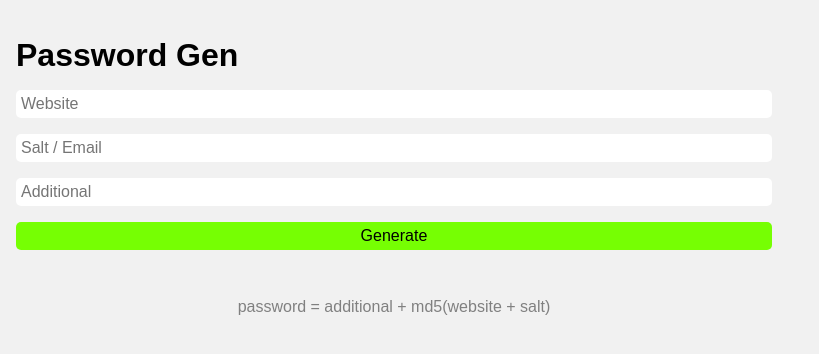
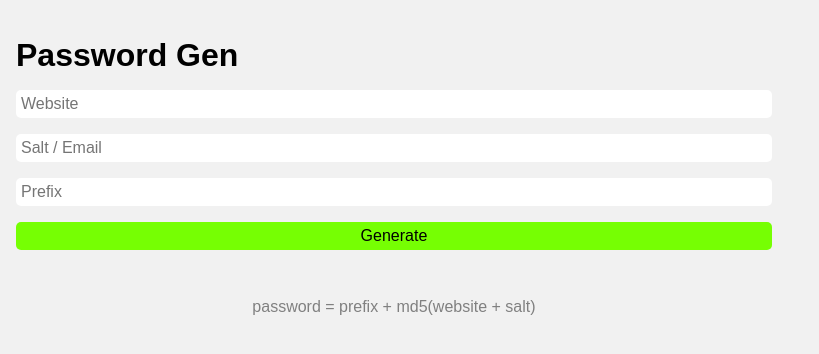
Before and after one commit to wenyuzhao/wenyuzhao.github.io, a Jekyll site: the page password.html, which Jekyll copies as it is, in a window 1280 px wide. Shown: the top 354 px of the page, without its empty margins (0-819 px from the left). Built offline with Jekyll 4.4.1, drawn with Linux system fonts in a browser that asks for light colours; Markdown is read by kramdown in place of the engine named in the settings.

Commit message:
Update password.html

```diff
--- a/password.html
+++ b/password.html
@@ -30,7 +30,7 @@
             main *:last-child {
                 margin-bottom: 0;
             }
-            main input[type=text] {
+            main input[type=text], main input[type=password] {
                 background-color: white;
                 border: none;
                 border-radius: 5px;
@@ -64,7 +64,7 @@
                 justify-content: space-between;
                 align-items: flex-end;
             }
-            .saved-item .detail .salt-additional {
+            .saved-item .detail .salt-prefix {
                 font-size: 0.7rem;
                 color: gray;
             }
@@ -84,7 +84,7 @@
                 equal(a, b) {
                     return a.website.toLowerCase() === b.website.toLowerCase() &&
                            a.salt === b.salt &&
-                           a.additional === b.additional;
+                           a.prefix === b.prefix;
                 },
                 set(password) {
                     var passwords = PasswordStorage.getAll();
@@ -99,7 +99,7 @@
                 }
             };
             function promptPassword(data) {
-                window.prompt(`${data.website} ${data.salt}  ${data.additional}`, data.password);
+                window.prompt(`${data.website} ${data.salt}  ${data.prefix}`, data.password);
             }
             function setLastInput(data) {
                 localStorage.lastInput = JSON.stringify(data);;
@@ -112,7 +112,7 @@
                 if (getLastInput()) {
                     var lastInput = getLastInput();
                     document.querySelector('#salt').value = lastInput.salt;
-                    document.querySelector('#additional').value = lastInput.additional;
+                    document.querySelector('#prefix').value = lastInput.prefix;
                 }
 
                 var items = document.querySelectorAll('.saved-item');
@@ -121,7 +121,7 @@
                 PasswordStorage.getAll().forEach(function(p) {
                     var handleSelect = function() { promptPassword(p) };
                     var handleDelete = function() {
-	                    if (window.confirm(`Delete ${p.website} ${p.salt}  ${p.additional}`)) {
+	                    if (window.confirm(`Delete ${p.website} ${p.salt}  ${p.prefix}`)) {
 	                        PasswordStorage.remove(p);
 	                        updateUI();
 	                    }
@@ -141,12 +141,12 @@
 	                node.appendChild(detail);
 
                     var salt_add = document.createElement("span");
-	                salt_add.className = "salt-additional";
+	                salt_add.className = "salt-prefix";
                     salt_add.innerText = 'show-detail';
                     salt_add.style.textDecoration = 'underline';
                     salt_add.onclick = function() {
                         if (salt_add.innerText === 'show-detail') {
-                            salt_add.innerText = `${p.salt}  ${p.additional}`;
+                            salt_add.innerText = `${p.salt}  ${p.prefix}`;
                             salt_add.style.textDecoration = 'none';
                         } else {
                             salt_add.innerText = 'show-detail';
@@ -170,12 +170,12 @@
                 var data = {
                     website: website.value,
                     salt: salt.value,
-                    additional: additional.value
+                    prefix: prefix.value
                 };
 
                 if (data.website === "" || data.salt === "") return;
 
-                data.password = data.additional + md5(data.website + "" + data.salt);
+                data.password = data.prefix + md5(data.website + "" + data.salt);
 
                 PasswordStorage.set(data);
                 setLastInput(data);
@@ -189,9 +189,9 @@
                 <h1>Password Gen</h1>
                 <input type="text" id="website" placeholder="Website"/>
                 <input type="text" id="salt" placeholder="Salt / Email"/>
-                <input type="text" id="additional" placeholder="Additional"/>
+                <input type="password" id="prefix" placeholder="Prefix"/>
                 <div class="button" onclick="gen()">Generate</div>
-                <p style="color: grey; margin-top: 1rem; text-align: center;">password = additional + md5(website + salt)</p>
+                <p style="color: grey; margin-top: 1rem; text-align: center;">password = prefix + md5(website + salt)</p>
             </main>
             <script>updateUI()</script>
         </body>
```
